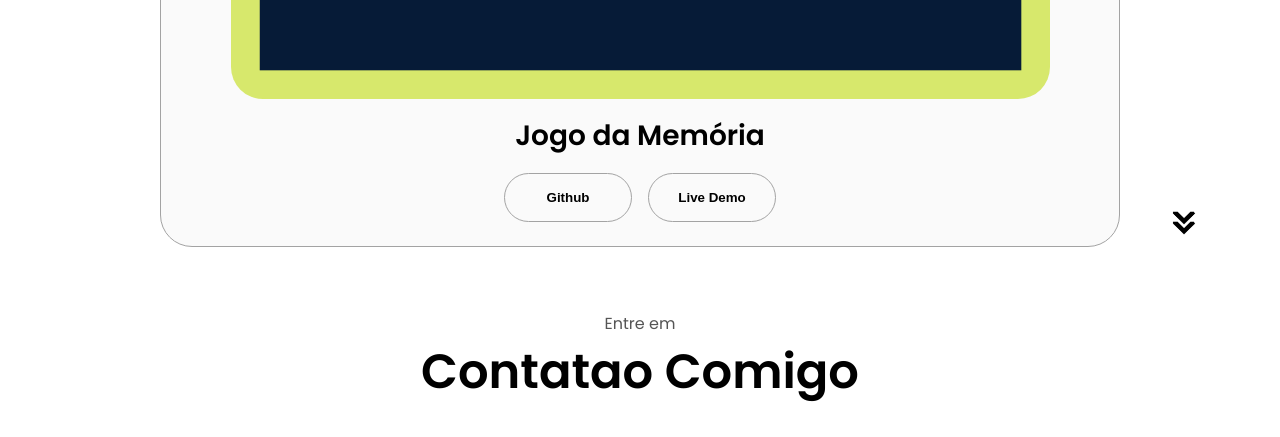
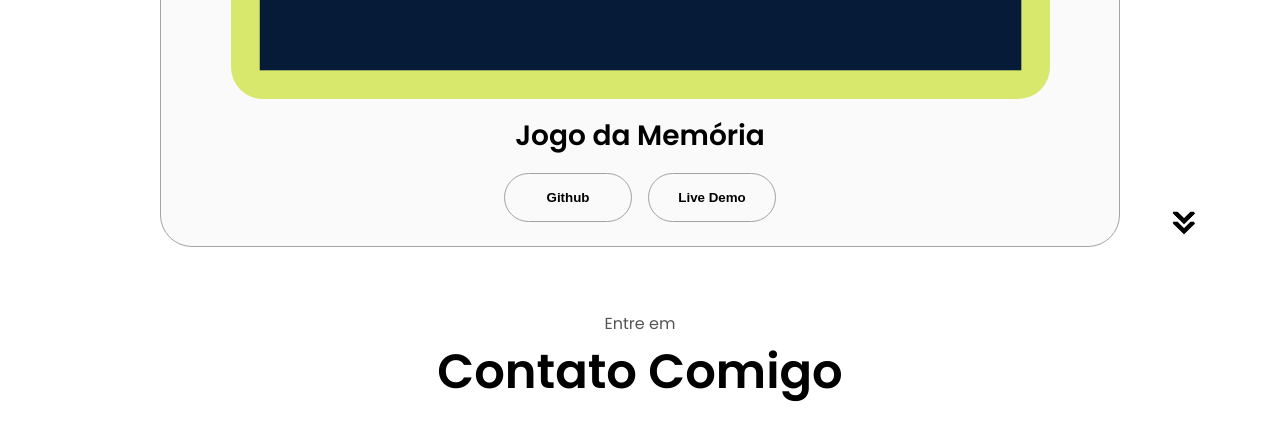
Before and after one commit to leonardoMartinsB/PortFolio, a plain HTML site: page index.html in a window 1280 px wide. Shown: the part 3941-4378 px from the top of the page. Drawn offline with Linux system fonts and the light colour scheme.

Commit message:
Update index.html

```diff
--- a/index.html
+++ b/index.html
@@ -370,7 +370,7 @@
     </section>
     <section id="contact">
       <p class="section__text__p1">Entre em</p>
-      <h1 class="title">Contatao Comigo</h1>
+      <h1 class="title">Contato Comigo</h1>
       <div class="contact-info-upper-container">
         <div class="contact-info-container">
           <img
```
